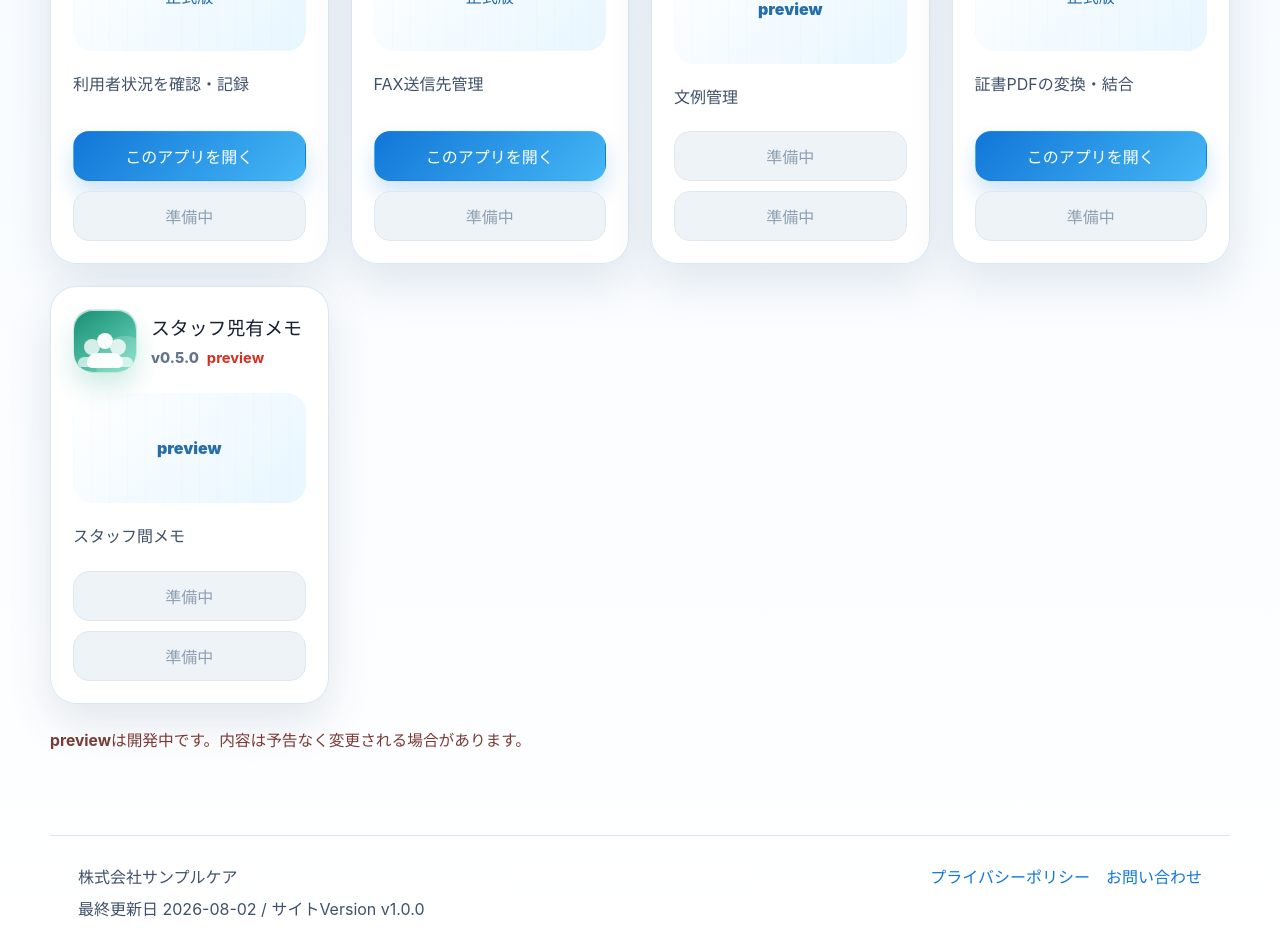
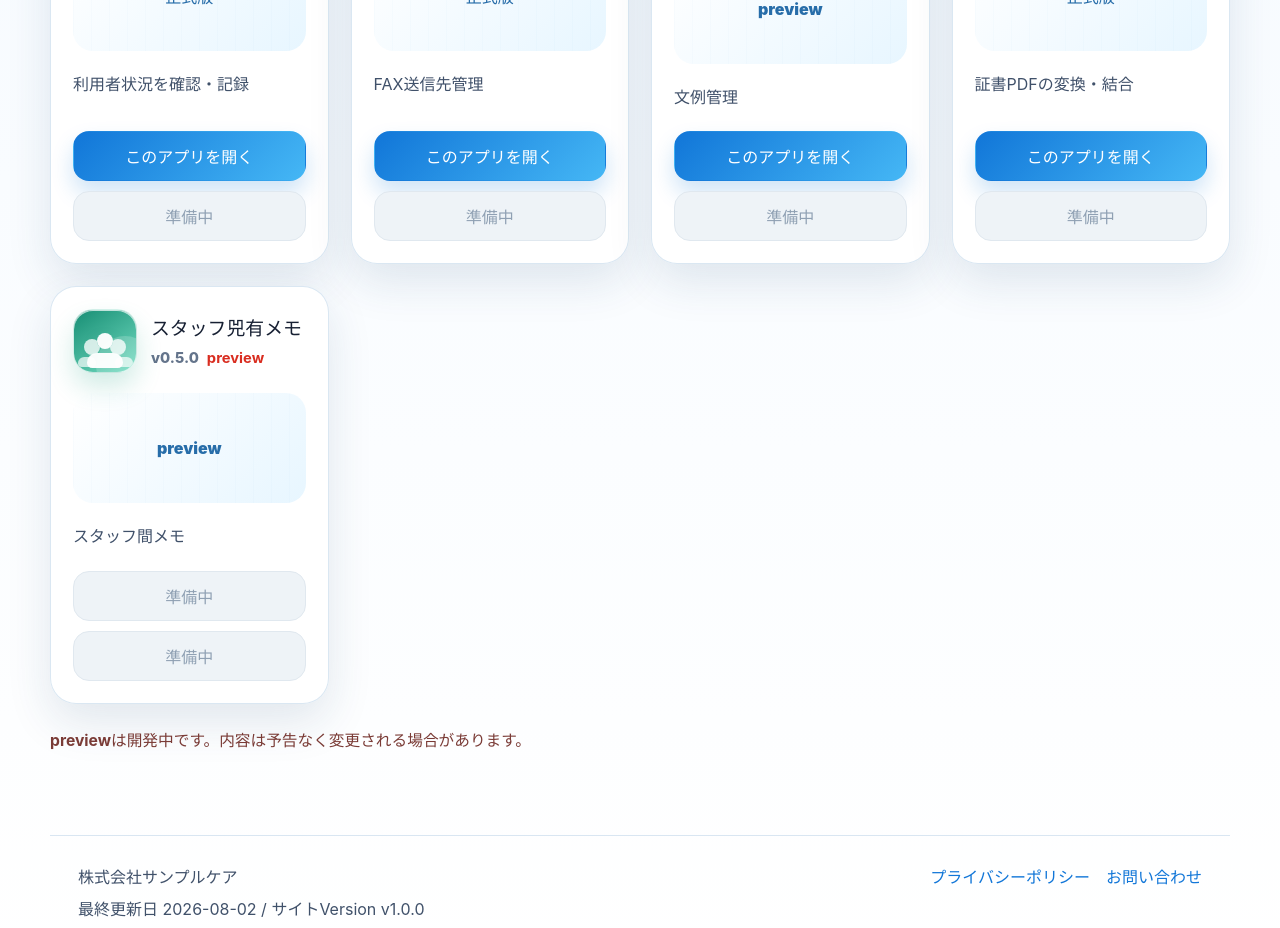
Before and after one commit to system-app-web/app-development, a React (Vite) app in the folder WEBアプリポータル/: page / in a window 1280 px wide. Shown: the part 1280-2208 px from the top of the page. Built offline with nearby package versions, Linux system fonts and the light colour scheme.

Commit message:
Publish template memo app link

```diff
--- a/WEBアプリポータル/src/data/appData.ts
+++ b/WEBアプリポータル/src/data/appData.ts
@@ -35,7 +35,7 @@ export const appData: PortalApp[] = [
   {
     id: 'template-notes',
     name: 'テンプレートメモ帳',
-    url: '',
+    url: 'https://riyosha-template-memo.vercel.app',
     manualUrl: '',
     icon: 'memo',
     description: '文例管理',
```
Also changed, not shown: 2 other files (tests, documents, lock files or other folders).
